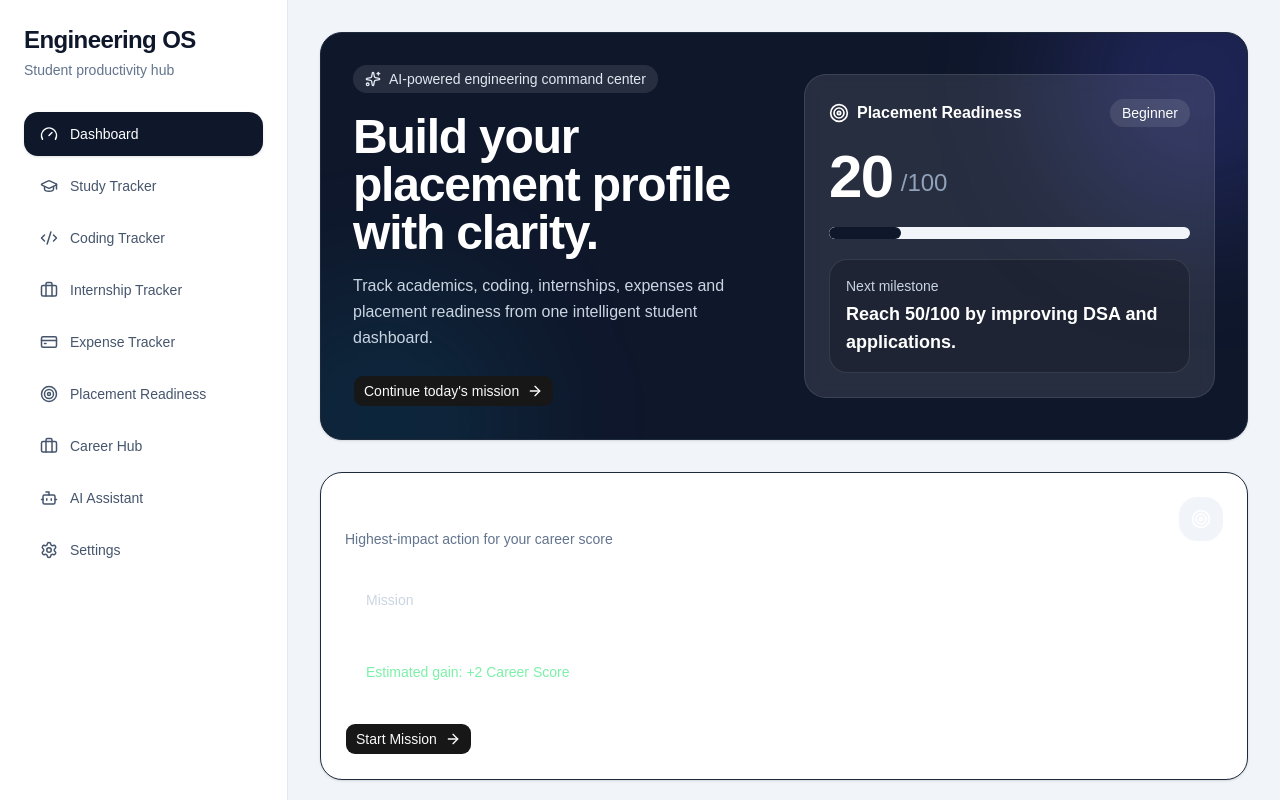
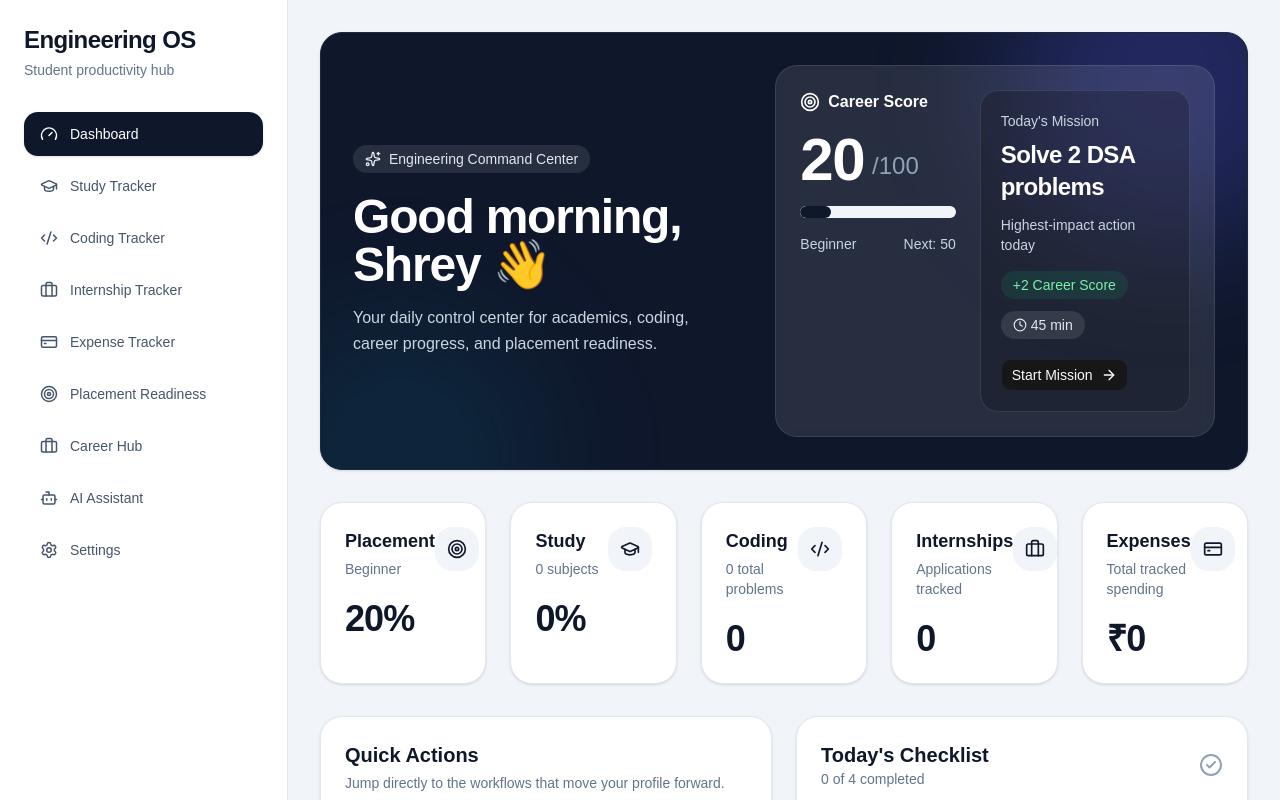
Before and after one commit to SHREYA-DASS926/engineering-os, a React (Vite) app: page / in a window 1280 px wide. Shown: the top 800 px of the page. Built offline with nearby package versions, Linux system fonts and the light colour scheme.

Commit message:
style(dashboard): integrate mission into hero

```diff
--- a/src/features/dashboard/components/DailyChecklist.tsx
+++ b/src/features/dashboard/components/DailyChecklist.tsx
@@ -1,4 +1,4 @@
-import { useState } from "react";
+import { useEffect, useState } from "react";
 import { CheckCircle2 } from "lucide-react";
 import Card from "../../../components/ui/Card";
 
@@ -8,38 +8,29 @@ type Task = {
   completed: boolean;
 };
 
+const STORAGE_KEY = "dailyChecklist";
+
 const initialTasks: Task[] = [
-  {
-    id: 1,
-    title: "Solve 2 DSA problems",
-    completed: false,
-  },
-  {
-    id: 2,
-    title: "Review DBMS",
-    completed: false,
-  },
-  {
-    id: 3,
-    title: "Apply to 1 internship",
-    completed: false,
-  },
-  {
-    id: 4,
-    title: "Keep today's spending under ₹300",
-    completed: false,
-  },
+  { id: 1, title: "Solve 2 DSA problems", completed: false },
+  { id: 2, title: "Review DBMS", completed: false },
+  { id: 3, title: "Apply to 1 internship", completed: false },
+  { id: 4, title: "Keep today's spending under ₹300", completed: false },
 ];
 
 function DailyChecklist() {
-  const [tasks, setTasks] = useState(initialTasks);
+  const [tasks, setTasks] = useState<Task[]>(() => {
+    const savedTasks = localStorage.getItem(STORAGE_KEY);
+    return savedTasks ? JSON.parse(savedTasks) : initialTasks;
+  });
+
+  useEffect(() => {
+    localStorage.setItem(STORAGE_KEY, JSON.stringify(tasks));
+  }, [tasks]);
 
   function toggleTask(id: number) {
     setTasks(
       tasks.map((task) =>
-        task.id === id
-          ? { ...task, completed: !task.completed }
-          : task
+        task.id === id ? { ...task, completed: !task.completed } : task
       )
     );
   }
@@ -50,10 +41,7 @@ function DailyChecklist() {
     <Card>
       <div className="flex justify-between items-center mb-6">
         <div>
-          <h3 className="text-xl font-bold">
-            Today's Checklist
-          </h3>
-
+          <h3 className="text-xl font-bold">Today's Checklist</h3>
           <p className="text-sm text-slate-500">
             {completedTasks} of {tasks.length} completed
           </p>
--- a/src/features/dashboard/components/HeroBanner.tsx
+++ b/src/features/dashboard/components/HeroBanner.tsx
@@ -1,16 +1,22 @@
-import { ArrowRight, Sparkles, Target } from "lucide-react";
+import { ArrowRight, Clock, Sparkles, Target } from "lucide-react";
 import { motion } from "framer-motion";
 
-import { Button } from "../../../components/ui/Button";
+import { Button } from "@/components/ui/Button";
 import Card from "../../../components/ui/Card";
 import ProgressBar from "../../../components/ui/ProgressBar";
 
 type HeroBannerProps = {
   score: number;
   level: string;
+  mission: {
+    title: string;
+    description: string;
+    estimatedGain: string;
+    duration: string;
+  };
 };
 
-function HeroBanner({ score, level }: HeroBannerProps) {
+function HeroBanner({ score, level, mission }: HeroBannerProps) {
   const nextMilestone = score < 50 ? 50 : score < 75 ? 75 : 90;
 
   return (
@@ -20,44 +26,35 @@ function HeroBanner({ score, level }: HeroBannerProps) {
       transition={{ duration: 0.35 }}
     >
       <Card variant="dark" className="relative overflow-hidden p-8">
-        <div className="absolute -top-24 -right-24 h-72 w-72 rounded-full bg-indigo-500/20 blur-3xl" />
-        <div className="absolute -bottom-32 -left-20 h-72 w-72 rounded-full bg-cyan-500/10 blur-3xl" />
+        <div className="absolute -top-28 -right-20 h-80 w-80 rounded-full bg-indigo-500/25 blur-3xl" />
+        <div className="absolute -bottom-32 -left-16 h-72 w-72 rounded-full bg-cyan-500/10 blur-3xl" />
 
-        <div className="relative grid grid-cols-1 lg:grid-cols-2 gap-10 items-center">
+        <div className="relative grid grid-cols-1 xl:grid-cols-[1fr_1.15fr] gap-10 items-center">
           <div>
             <div className="inline-flex items-center gap-2 rounded-full bg-white/10 px-3 py-1 text-sm text-slate-200 mb-5">
               <Sparkles size={16} />
-              AI-powered engineering command center
+              Engineering Command Center
             </div>
 
             <h1 className="text-4xl lg:text-5xl font-bold tracking-tight mb-4">
-              Build your placement profile with clarity.
+              Good morning, Shrey 👋
             </h1>
 
-            <p className="text-slate-300 max-w-xl leading-relaxed mb-6">
-              Track academics, coding, internships, expenses and placement
-              readiness from one intelligent student dashboard.
+            <p className="text-slate-300 max-w-xl leading-relaxed">
+              Your daily control center for academics, coding, career progress,
+              and placement readiness.
             </p>
-
-            <Button className="inline-flex items-center gap-2">
-              Continue today&apos;s mission
-              <ArrowRight size={18} />
-            </Button>
           </div>
 
           <div className="rounded-3xl bg-white/10 border border-white/10 p-6 backdrop-blur">
-            <div className="flex items-center justify-between mb-5">
-              <div className="flex items-center gap-2">
+            <div className="grid grid-cols-1 lg:grid-cols-[0.85fr_1.15fr] gap-6">
+              <div>
+                <div className="flex items-center gap-2 mb-4">
                   <Target size={20} />
-                <span className="font-semibold">Placement Readiness</span>
+                  <span className="font-semibold">Career Score</span>
                 </div>
 
-              <span className="text-sm rounded-full bg-white/10 px-3 py-1">
-                {level}
-              </span>
-            </div>
-
-            <div className="flex items-end gap-2 mb-5">
+                <div className="flex items-end gap-2 mb-4">
                   <span className="text-6xl font-bold tracking-tight">
                     {score}
                   </span>
@@ -66,11 +63,39 @@ function HeroBanner({ score, level }: HeroBannerProps) {
 
                 <ProgressBar value={score} />
 
-            <div className="mt-5 rounded-2xl bg-black/20 border border-white/10 p-4">
-              <p className="text-sm text-slate-300">Next milestone</p>
-              <p className="text-lg font-semibold mt-1">
-                Reach {nextMilestone}/100 by improving DSA and applications.
+                <div className="mt-4 flex items-center justify-between text-sm text-slate-300">
+                  <span>{level}</span>
+                  <span>Next: {nextMilestone}</span>
+                </div>
+              </div>
+
+              <div className="rounded-2xl bg-black/20 border border-white/10 p-5">
+                <p className="text-sm text-slate-300 mb-2">Today's Mission</p>
+
+                <h3 className="text-2xl font-bold tracking-tight mb-3">
+                  {mission.title}
+                </h3>
+
+                <p className="text-sm text-slate-300 mb-4">
+                  {mission.description}
                 </p>
+
+                <div className="flex flex-wrap gap-3 mb-5">
+                  <span className="rounded-full bg-green-400/10 text-green-300 px-3 py-1 text-sm">
+                    {mission.estimatedGain}
+                  </span>
+
+                  <span className="inline-flex items-center gap-1 rounded-full bg-white/10 px-3 py-1 text-sm text-slate-200">
+                    <Clock size={14} />
+                    {mission.duration}
+                  </span>
+                </div>
+
+                <Button className="inline-flex items-center gap-2">
+                  Start Mission
+                  <ArrowRight size={16} />
+                </Button>
+              </div>
             </div>
           </div>
         </div>
--- a/src/features/dashboard/hooks/useDashboard.ts
+++ b/src/features/dashboard/hooks/useDashboard.ts
@@ -51,6 +51,13 @@ function useDashboard() {
   expenses: {
     total: expenses.reduce((sum, e) => sum + e.amount, 0),
   },
+
+  mission: {
+    title: "Solve 2 DSA problems",
+    description: "Highest-impact action today",
+    estimatedGain: "+2 Career Score",
+    duration: "45 min",
+  },
 };
 }
 
--- a/src/pages/Dashboard.tsx
+++ b/src/pages/Dashboard.tsx
@@ -6,7 +6,7 @@ import {
   Target,
 } from "lucide-react";
 
-import { MetricWidget, MissionWidget } from "../components/widgets";
+import { MetricWidget } from "../components/widgets";
 
 import HeroBanner from "../features/dashboard/components/HeroBanner";
 import QuickActions from "../features/dashboard/components/QuickActions";
@@ -17,21 +17,16 @@ import AIRecommendation from "../features/dashboard/components/AIRecommendation"
 import useDashboard from "../features/dashboard/hooks/useDashboard";
 
 function Dashboard() {
-  const { placement, study, coding, internships, expenses } = useDashboard();
+  const { placement, study, coding, internships, expenses, mission } = useDashboard();
 
   return (
     <div className="space-y-8">
       <HeroBanner
-        score={placement.totalScore}
-        level={placement.level}
+      score={placement.totalScore}
+      level={placement.level}
+      mission={mission}
       />
-      <MissionWidget
-      title="Today's Mission"
-      subtitle="Highest-impact action for your career score"
-      mission="Solve 2 DSA problems and apply to 1 internship"
-      estimatedGain="+2 Career Score"
-      icon={Target}
-      />
+
 
       <div className="grid grid-cols-1 md:grid-cols-2 xl:grid-cols-5 gap-6">
         <MetricWidget
```
Lines whose indentation alone changed are shown as unchanged.
